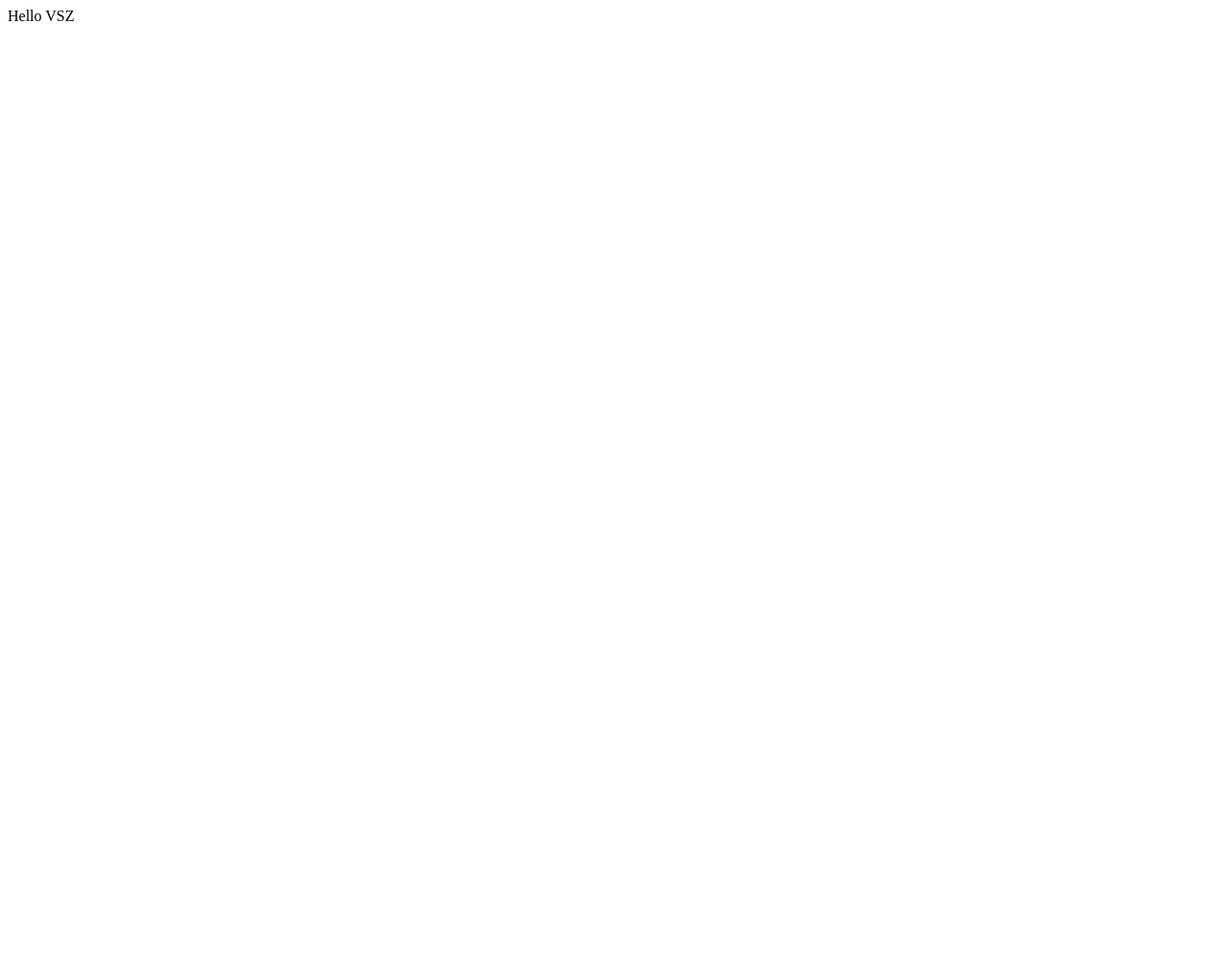
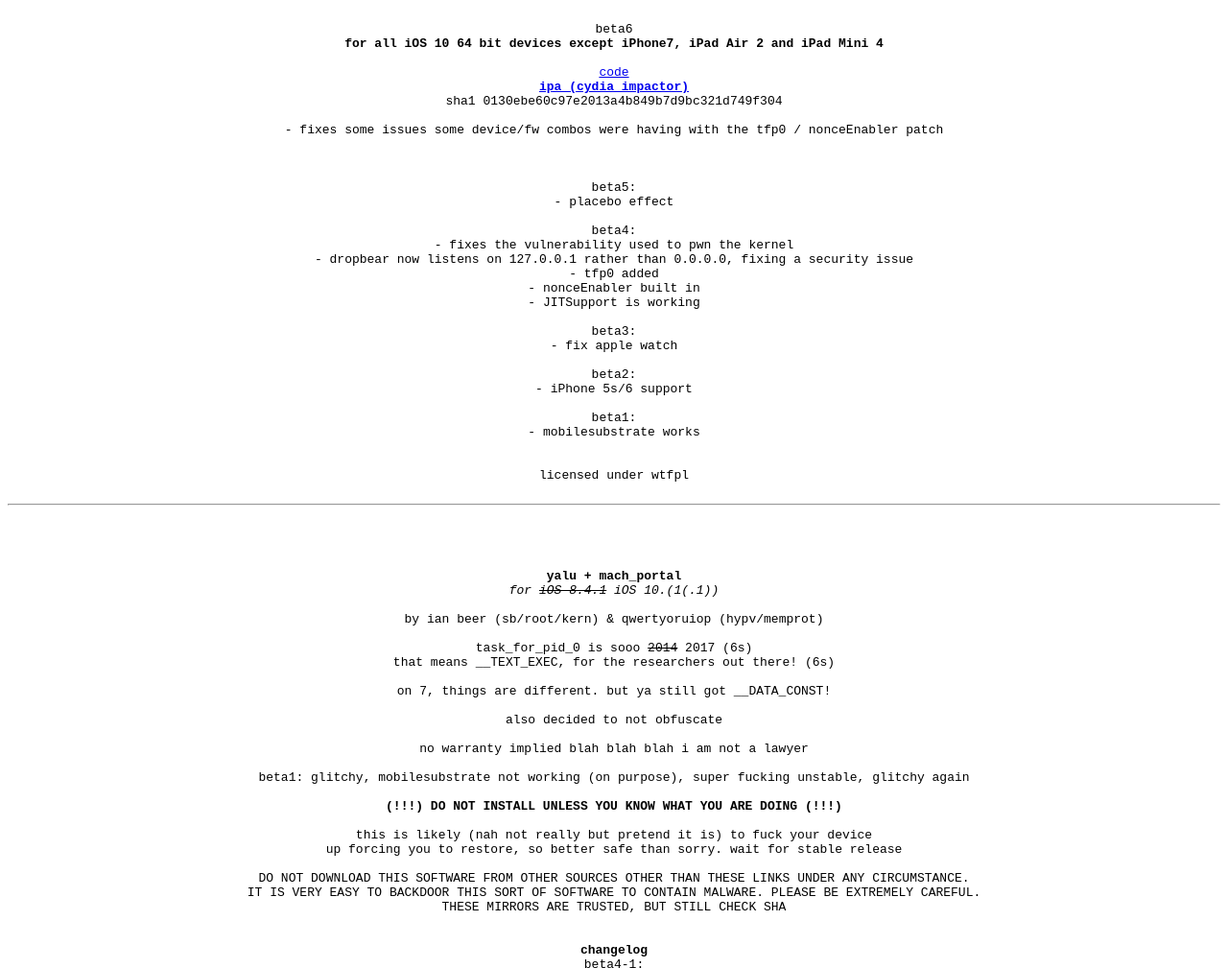
Before and after one commit to NathanielOzment/nathanielozment.github.io, a plain HTML site: page index.html in a window 1280 px wide. Shown: the top 1009 px of the page at 96% size. Before the commit the page ends 800 px from the top, so only its background shows below. Drawn offline with Linux system fonts and the light colour scheme.

Commit message:
Update index.html

```diff
--- a/index.html
+++ b/index.html
@@ -1 +1,103 @@
-Hello VSZ
+<center><pre>
+
+beta6
+<b>for all iOS 10 64 bit devices except iPhone7, iPad Air 2 and iPad Mini 4</b>
+
+<a href=https://github.com/kpwn/yalu102>code</a>
+<b><a href=yalu102_beta6.ipa>ipa (cydia impactor)</a></b>
+sha1 0130ebe60c97e2013a4b849b7d9bc321d749f304
+
+- fixes some issues some device/fw combos were having with the tfp0 / nonceEnabler patch
+
+
+
+beta5:
+- placebo effect
+
+beta4:
+- fixes the vulnerability used to pwn the kernel
+- dropbear now listens on 127.0.0.1 rather than 0.0.0.0, fixing a security issue
+- tfp0 added
+- nonceEnabler built in
+- JITSupport is working
+
+beta3:
+- fix apple watch
+
+beta2:
+- iPhone 5s/6 support
+
+beta1:
+- mobilesubstrate works
+
+
+licensed under wtfpl
+
+<hr/>
+
+
+
+<b>yalu + mach_portal</b>
+<i>for <strike>iOS 8.4.1</strike> iOS 10.(1(.1))</i>
+
+by ian beer (sb/root/kern) & qwertyoruiop (hypv/memprot)
+
+task_for_pid_0 is sooo <strike>2014</strike> 2017 (6s)
+that means __TEXT_EXEC, for the researchers out there! (6s)
+
+on 7, things are different. but ya still got __DATA_CONST!
+
+also decided to not obfuscate
+
+no warranty implied blah blah blah i am not a lawyer
+
+beta1: glitchy, mobilesubstrate not working (on purpose), super fucking unstable, glitchy again
+
+<b>(!!!) DO NOT INSTALL UNLESS YOU KNOW WHAT YOU ARE DOING (!!!)</b>
+
+this is likely (nah not really but pretend it is) to fuck your device
+up forcing you to restore, so better safe than sorry. wait for stable release
+
+DO NOT DOWNLOAD THIS SOFTWARE FROM OTHER SOURCES OTHER THAN THESE LINKS UNDER ANY CIRCUMSTANCE.
+IT IS VERY EASY TO BACKDOOR THIS SORT OF SOFTWARE TO CONTAIN MALWARE. PLEASE BE EXTREMELY CAREFUL.
+THESE MIRRORS ARE TRUSTED, BUT STILL CHECK SHA
+
+
+<b>changelog</b>
+beta4-1:
+- it may now work (in theory/maybe). It may fail a few times; hard reset with home(pre-i7)/volume down(i7) + power
+
+beta4:
+- added mobilesubstrate support
+- device support still unchanged
+- procexp hangs rather than panicing
+- OS should be way more stable
+- it may have some new issues. If OS does not come back after reloading, reboot and try again.
+
+planned features for next release (gamma):
+- more devices supported
+- fix procexp
+- fix mmap() hook amfi checks
+- mobilesubstrate works thanks to a dirty hack. better solution?
+
+<a href="/mach_portal+yalu-b3.ipa">mirror (my own) - beta3</a>
+<a href="/mach_portal+yalu-b4-1.ipa">mirror (my own) - beta4-1 - BROKEN</a>
+$ shasum -a 256 mach_portal+yalu-b4-1.ipa
+f34ba1bebf02b265a871158e778596ee2ff1547a69fdb687d911897b7b7b22c5
+
+<a href="http://www.cydiaimpactor.com">cydia impactor</a>
+
+
+my patches and additions on top of Ian's code are licensed under the ABSE ("Anyone But Stefan Esser") license.
+note that an additional exception to the license is added, forbidding use/redistribution of said content to his
+trainees as well, but only when in a 5 mile radius from "Stefan Esser" or while holding any sort of (video)conference/chat with him.
+
+note that this license will only be used as long as what would capstone decode / that one other arm64 ida
+plugin thing by i0n1c ("Stefan Esser") are not under the MIT license.
+afterwards, all exceptions are cleared and basically WTFPL applies
+
+if you need a copy of the rest of the license feel free to google it or something.
+
+
+(c) KJC Research
+</pre></center>
```
